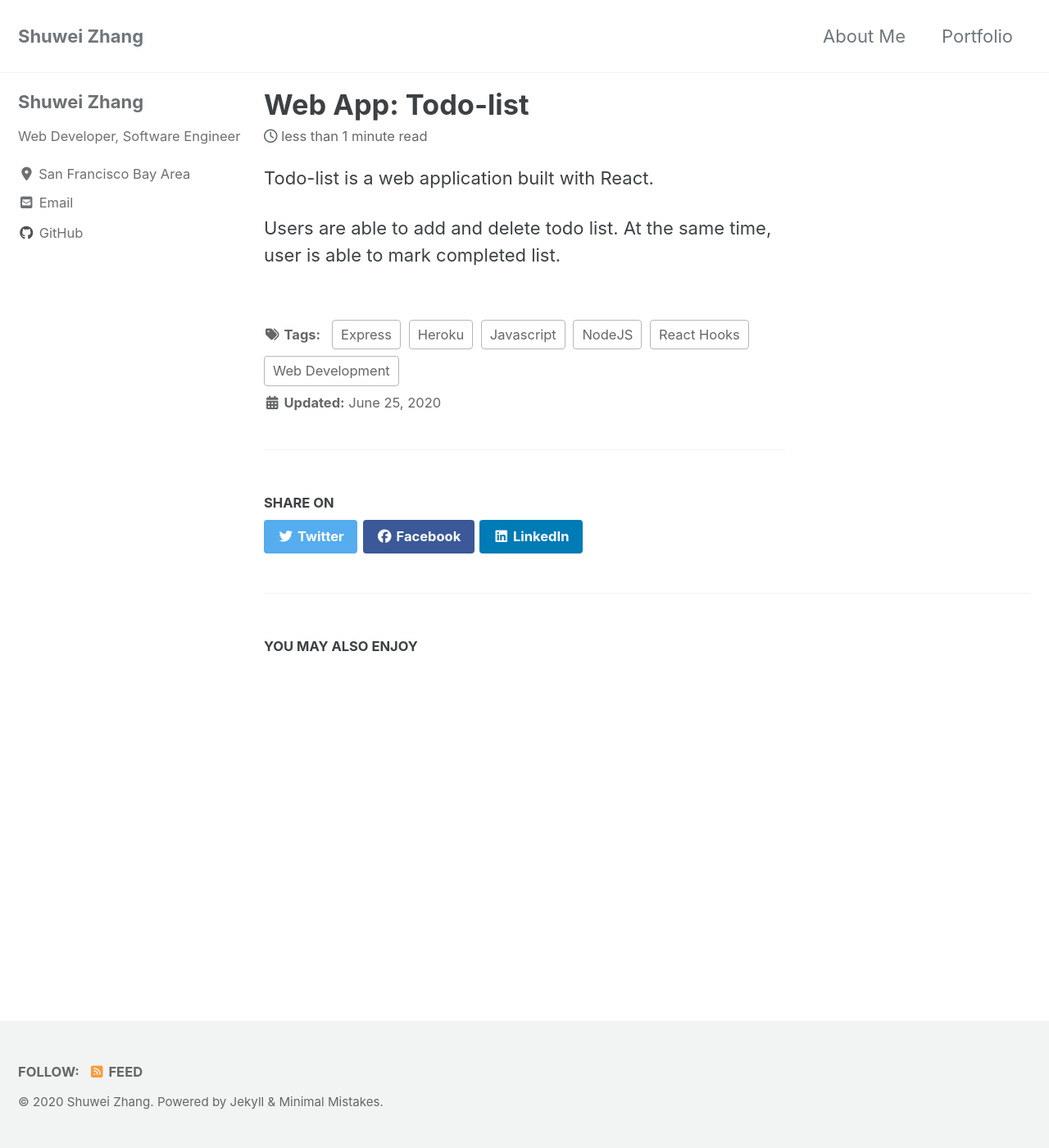
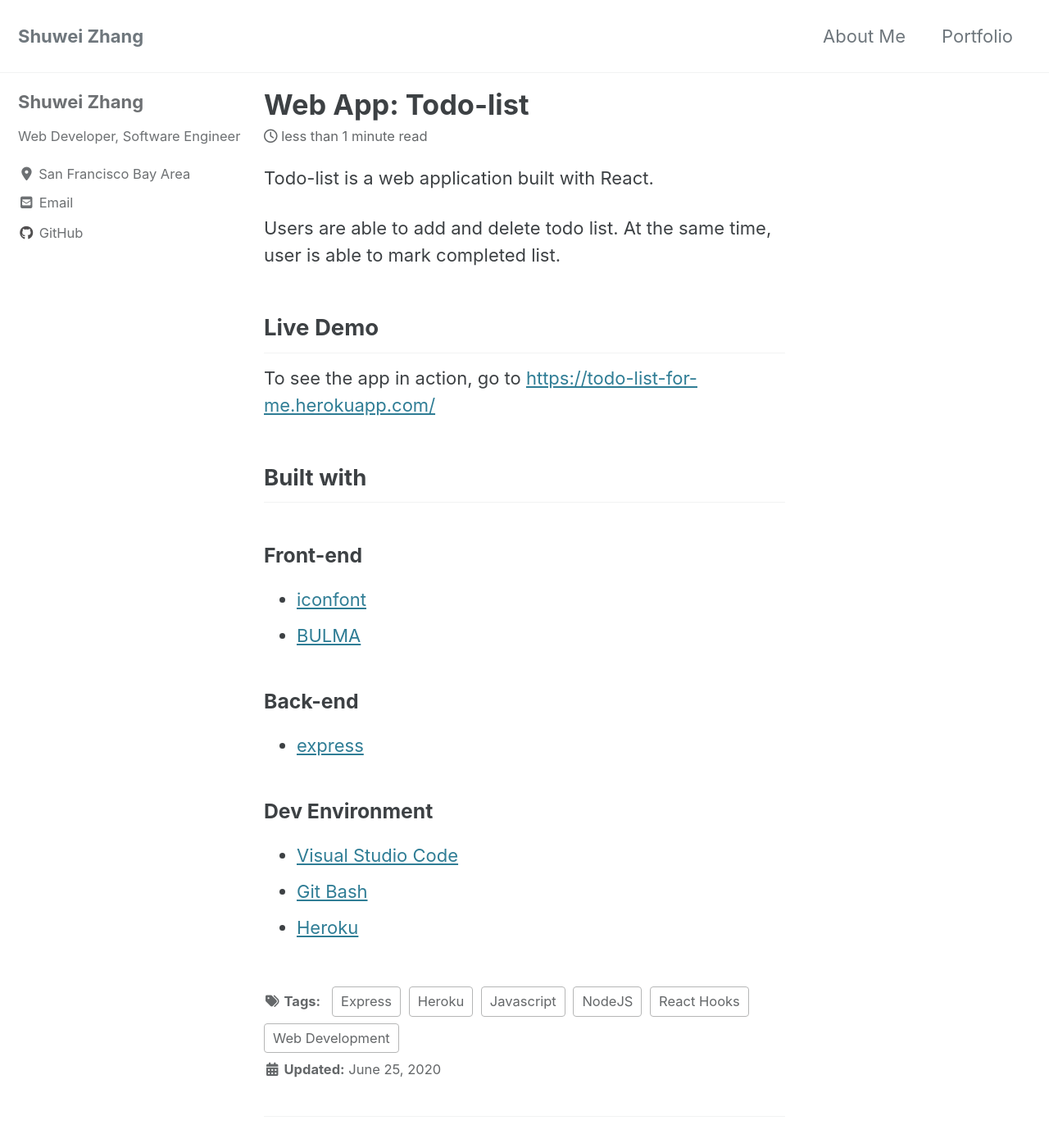
Before and after one commit to zhangsw1/zhangsw1.github.io, a Jekyll site: the page built from _posts/2020-06-25-todo-list.md, in a window 1280 px wide and 1400 px high. Shown: the whole window at 82% size. Built offline with Jekyll 4.4.1, drawn with Linux system fonts in a browser that asks for light colours; cached includes are drawn as plain includes; nearby versions of some CDN libraries.

Commit message:
updated todolist link

```diff
--- a/_posts/2020-06-25-todo-list.md
+++ b/_posts/2020-06-25-todo-list.md
@@ -7,3 +7,25 @@ excerpt: "Web Application"
 Todo-list is a web application built with React.
 
 Users are able to add and delete todo list. At the same time, user is able to mark completed list.
+
+## Live Demo
+
+To see the app in action, go to [https://todo-list-for-me.herokuapp.com/](insert url here)
+
+## Built with
+
+### Front-end
+
+* [iconfont](https://www.iconfont.cn/)
+* [BULMA](https://bulma.io/)
+
+
+### Back-end
+
+* [express](https://expressjs.com/)
+
+### Dev Environment
+
+* [Visual Studio Code](https://code.visualstudio.com/)
+* [Git Bash](https://git-scm.com/)
+* [Heroku](https://www.heroku.com/)
```
